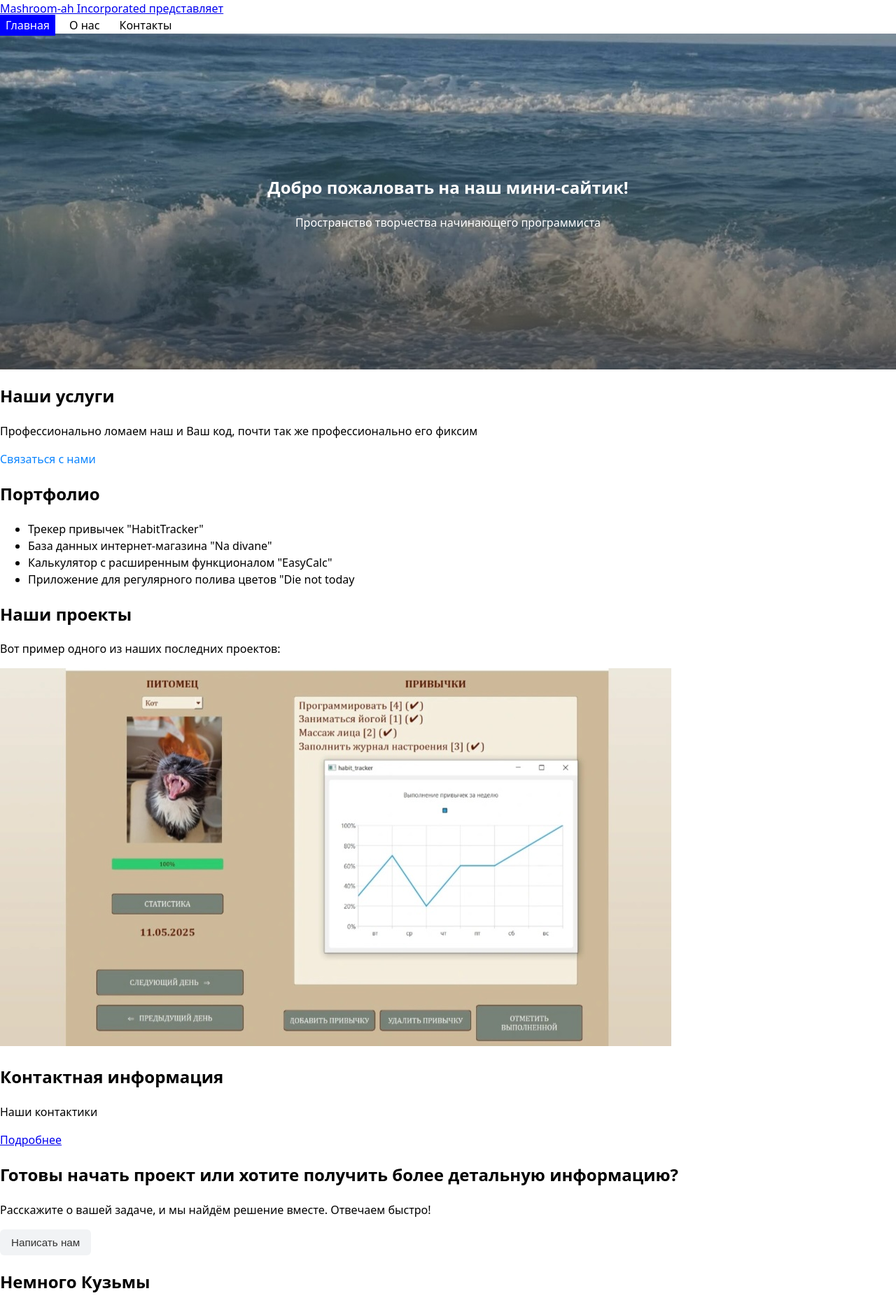
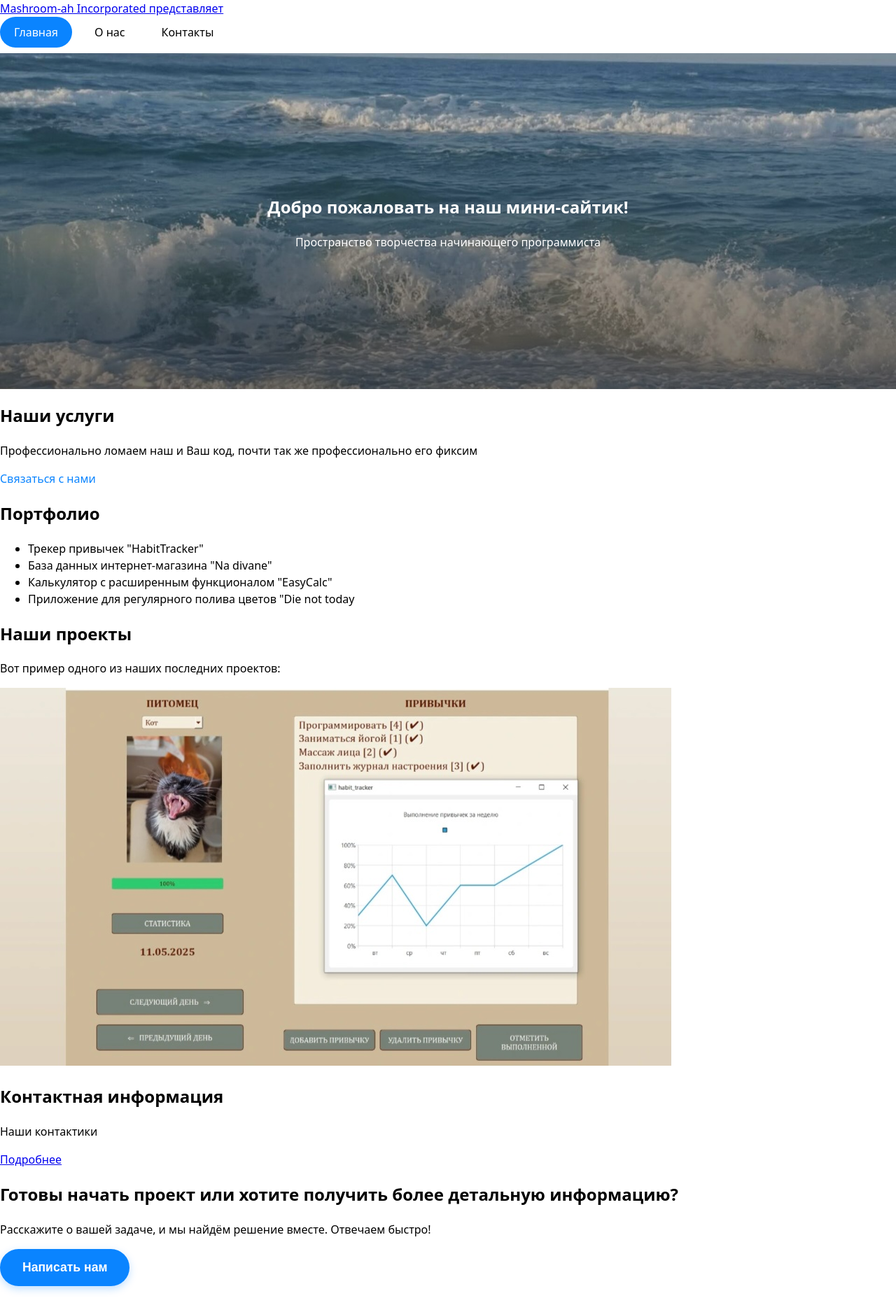
Before and after one commit to mashroom-ah/my_project, a plain HTML site: page index.html in a window 1280 px wide. Shown: the top 1855 px of the page at 70% size. Drawn offline with Linux system fonts and the light colour scheme.

Commit message:
change of design(colored buttons and nav_link)

```diff
--- a/styles.css
+++ b/styles.css
@@ -73,25 +73,34 @@ body {
 .site-nav__link {
     color: inherit;
     text-decoration: none;
-    padding: 4px 8px; /* маленький отступ вокруг текста */
+    padding: 10px 20px; /* маленький отступ вокруг текста */
     transition: background-color 0.2s ease; /* плавная подсветка */
+    border-radius: 25px;/*скругленные углы*/
+    font-weight: 500; /*насыщенность текста*/
+    position: relative;
+    display: inline-block;
+    margin-bottom: 8px;
 }
 
 /* Подсветка при наведении/клике */
 .site-nav__link:hover,
 .site-nav__link:active {
-    background: rgba(0, 0, 0, 0.1);
+    background: linear-gradient(135deg, rgba(74, 144, 226, 0.15) 0%, rgba(74, 144, 226, 0.25) 100%);
+    transform: translateY(-2px);
+    box-shadow: 0 4px 12px rgba(74, 144, 226, 0.2);
+    color: var(--color-primary);
 }
 
 /* Видимый фокус клавиатурой */
 .site-nav__link:focus-visible {
-    outline: 2px solid blue;
+    outline: 3px solid var(--color-primary);
+    outline-offset: 2px;
 }
 
 /* Активный пункт меню */
 .site-nav__link--active,
 .site-nav__link[aria-current="page"] {
-    background: blue;
+    background: var(--color-primary);
     color: white;
 }
 
@@ -216,6 +225,27 @@ button {
   transition: background-color 0.2s ease;
 }
 
+/*Диалоговая кнопка*/
+#openDialog {
+    background: var(--color-primary);
+    color: white;
+    padding: 16px 32px;
+    border-radius: 50px;
+    font-weight: 600;
+    border: none;
+    cursor: pointer;
+    transition: all 0.3s ease;
+    box-shadow: 0 4px 12px rgba(10, 132, 255, 0.25);
+    font-size: 1.1rem;
+    position: relative;
+}
+
+#openDialog:hover {
+    background: #1a73e8;
+    box-shadow: 0 6px 20px rgba(10, 132, 255, 0.35);
+}
+
+
 /* Кнопка отправки */
 button[type="submit"] {
   background: #4a90e2;
```
